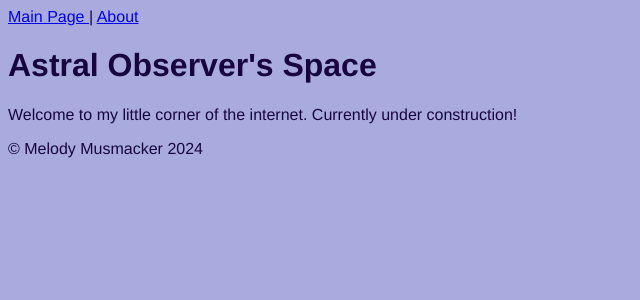
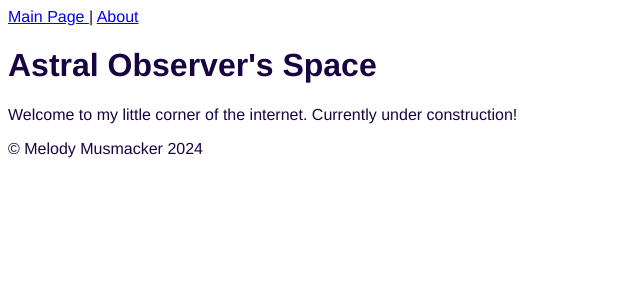
Before and after one commit to AstralObserver/AstralObserver.github.io, a Jekyll site: the page built from index.md, in a window 1280 px wide. Shown: the top 300 px of the page, without its empty margins (0-640 px from the left). Built offline with Jekyll 4.4.1, drawn with Linux system fonts in a browser that asks for light colours.

Commit message:
Update main.scss
Removed Background Color

```diff
--- a/assets/css/main.scss
+++ b/assets/css/main.scss
@@ -9,5 +9,4 @@ $secondary-color: #a9abde;
 body {
     font: 100% $font-stack;
     color: $font-color;
-    background-color: $secondary-color;
 }
```
